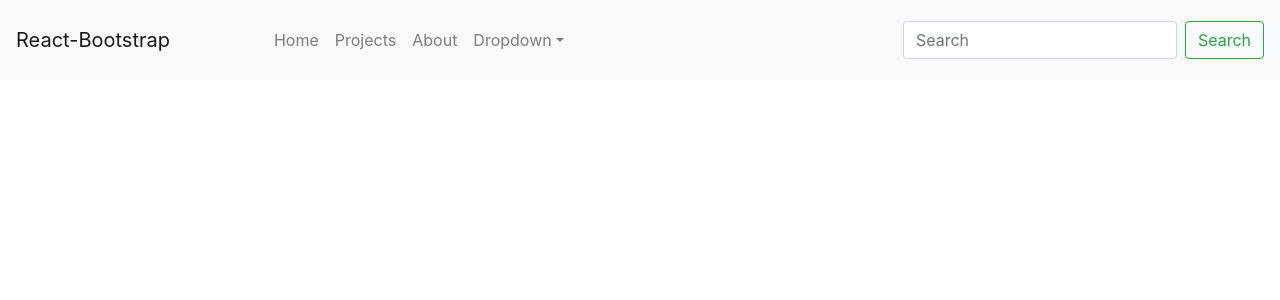
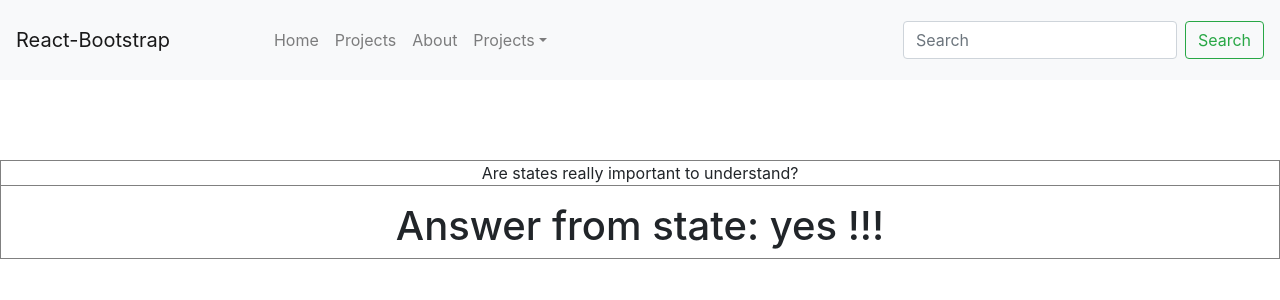
Before and after one commit to Fredrik93/react_tutorial, a React (Create React App) app: page /statePractice in a window 1280 px wide. Shown: the top 300 px of the page. Built offline with nearby package versions, Linux system fonts and the light colour scheme; no server answers.

Commit message:
add state

```diff
--- a/src/App.css
+++ b/src/App.css
@@ -72,3 +72,6 @@ body{
   color:white !important;
   height:auto;
   }
+ .App-intro{
+     font-size: 50;
+ }
--- a/src/App.js
+++ b/src/App.js
@@ -11,6 +11,7 @@ import Home from './Components/Home'
 import Products from './Components/Products'
 import Cars from './Components/Cars'
 import Projects from './Components/Projects'
+import StatePractice from "./Components/StatePractice";
 
 class App extends React.Component {
     constructor(props) {
@@ -50,6 +51,7 @@ class App extends React.Component {
                                         <Route path="/checkboxes" component={Checkbox} />
                                         <Route path="/about" component={About} />
                                         <Route path="/time" component={Time} />
+                                        <Route path="/statePractice" component={StatePractice} />
                                     </div>
                                 </div>
                             </>
--- a/src/Components/Nav.js
+++ b/src/Components/Nav.js
@@ -15,10 +15,10 @@ function navigation() {
                     <Nav.Link href="/">Home</Nav.Link>
                     <Nav.Link href="/projects">Projects</Nav.Link>
                     <Nav.Link href="/about">About</Nav.Link>
-                    <NavDropdown title="Dropdown" id="basic-nav-dropdown">
-                        <NavDropdown.Item href="#action/3.1">Action</NavDropdown.Item>
-                        <NavDropdown.Item href="#action/3.2">Another action</NavDropdown.Item>
-                        <NavDropdown.Item href="#action/3.3">Something</NavDropdown.Item>
+                    <NavDropdown title="Projects" id="basic-nav-dropdown">
+                        <NavDropdown.Item href="/cars">Cars</NavDropdown.Item>
+                        <NavDropdown.Item href="/time">Time</NavDropdown.Item>
+                        <NavDropdown.Item href="/jokes">Jokes</NavDropdown.Item>
                         <NavDropdown.Divider />
                         <NavDropdown.Item href="#action/3.4">Separated link</NavDropdown.Item>
                     </NavDropdown>
--- a/src/Components/Projects.js
+++ b/src/Components/Projects.js
@@ -1,6 +1,7 @@
 import React from 'react'
 import CustomizedCard from './Card'
 import Carousel from 'react-bootstrap/Carousel'
+import { Link } from 'react-router-dom'
 function List() {
 
     const cardsStyling = {
@@ -63,6 +64,13 @@ function List() {
                         href="/time"
                         linkName="View" />
                 </Carousel.Item>
+                <Carousel.Item>
+                    <CustomizedCard
+                        title="Statepractice"
+                        href="/statePractice"
+                        linkName="View"
+                    />
+                </Carousel.Item>
 
 
 
--- /dev/null
+++ b/src/Components/StatePractice.js
@@ -0,0 +1,33 @@
+import React from 'react'
+
+class StatePractice extends React.Component {
+    constructor() {
+        super()
+        this.state = {
+            answer: "yes"
+        }
+    }
+
+    render() {
+        const styling = {
+            marginTop: "10vh",
+            textAlign: "center",
+            border: "1px solid gray",
+            display: 'block-flex',
+            alignItems: 'center',
+            justifyContent: 'center',
+
+
+
+
+
+        }
+        return (
+            <div style={styling} >
+                <p style={{ borderBottom: "1px solid gray" }} >  Are states really important to understand?</p>
+                <h1> Answer from state: {this.state.answer} !!! </h1>
+            </div >
+        )
+    }
+}
+export default StatePractice
```
